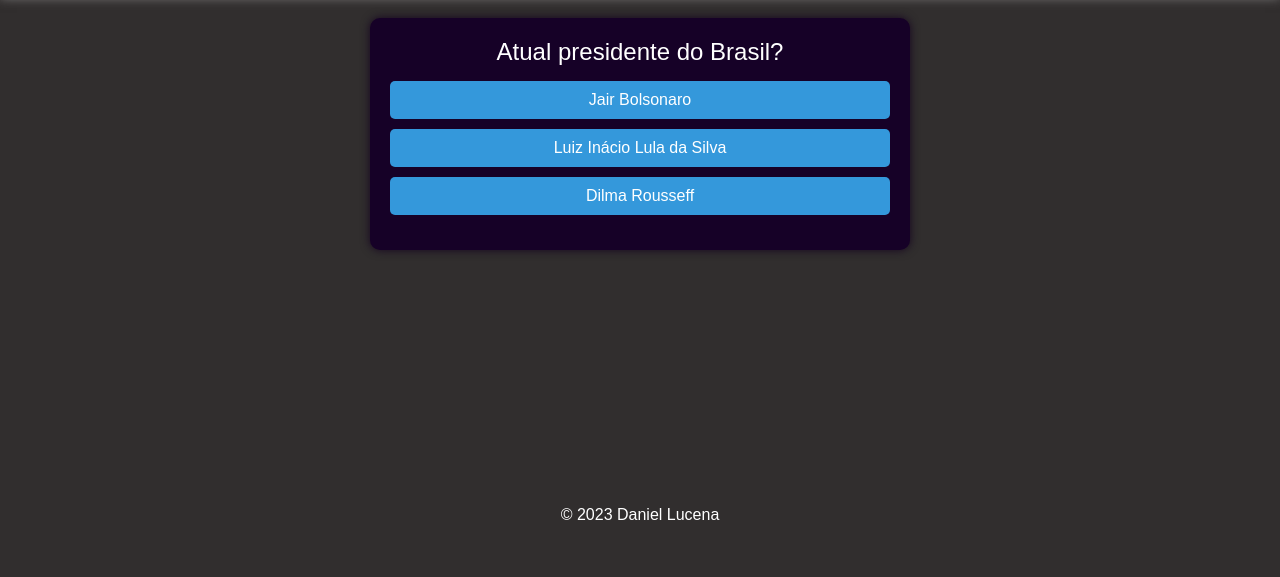
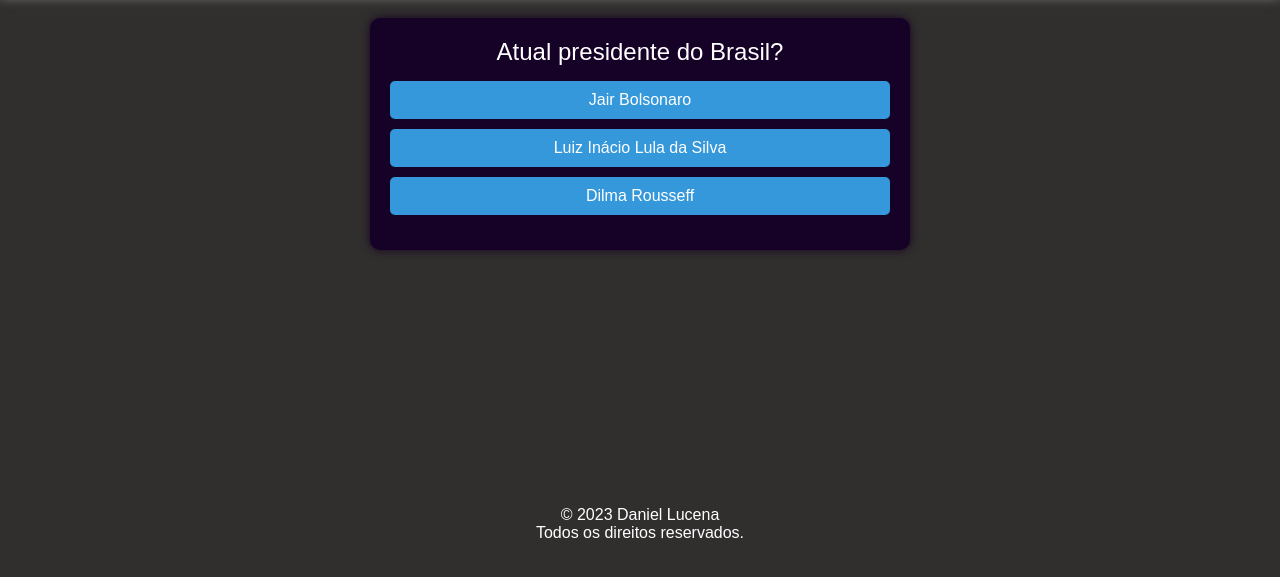
Before and after one commit to DanUser913/Quiz-game, a plain HTML site: page index.html in a window 1280 px wide. Shown: the part 219-796 px from the top of the page. Drawn offline with Linux system fonts and the light colour scheme.

Commit message:
Update index.html

```diff
--- a/index.html
+++ b/index.html
@@ -30,7 +30,7 @@
   </div>
 
 
-  <p>&copy; 2023 Daniel Lucena</p>
+  <p>&copy; 2023 Daniel Lucena <br> Todos os direitos reservados.</p>
   <script src="script.js"></script>
 </body>
 </html>
```
